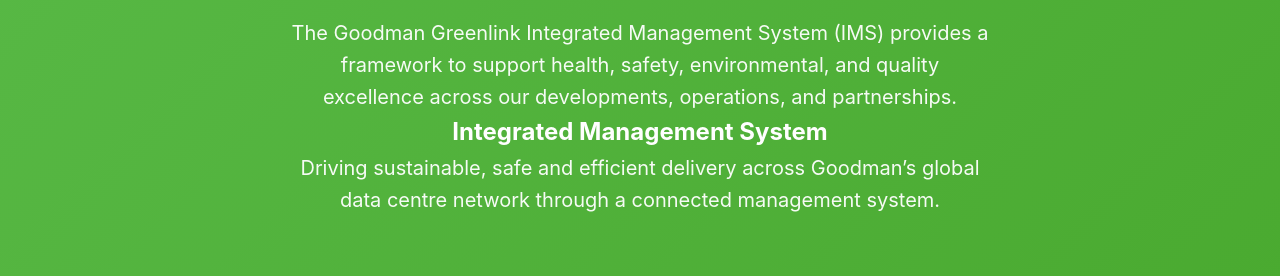
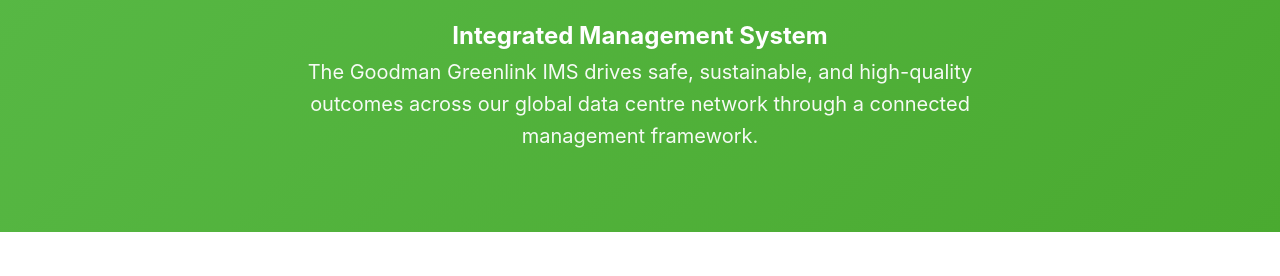
Before and after one commit to benkirkbride/goodman-greenlink-ims, a plain HTML site: page index.html in a window 1280 px wide. Shown: the part 249-525 px from the top of the page. Drawn offline with Linux system fonts and the light colour scheme.

Commit message:
Update index.html

```diff
--- a/index.html
+++ b/index.html
@@ -371,10 +371,8 @@
   <section class="hero" id="home">
     <div class="hero-content">
       <h1>Greenlink</h1>
-      <p>The Goodman Greenlink Integrated Management System (IMS) provides a framework to support health, safety, environmental, and quality excellence across our developments, operations, and partnerships.</p>
-    </div>
       <h2>Integrated Management System</h2>
-      <p>Driving sustainable, safe and efficient delivery across Goodman’s global data centre network through a connected management system.</p>
+      <p>The Goodman Greenlink IMS drives safe, sustainable, and high-quality outcomes across our global data centre network through a connected management framework.</p>
     </div>
   </section>
 
```
